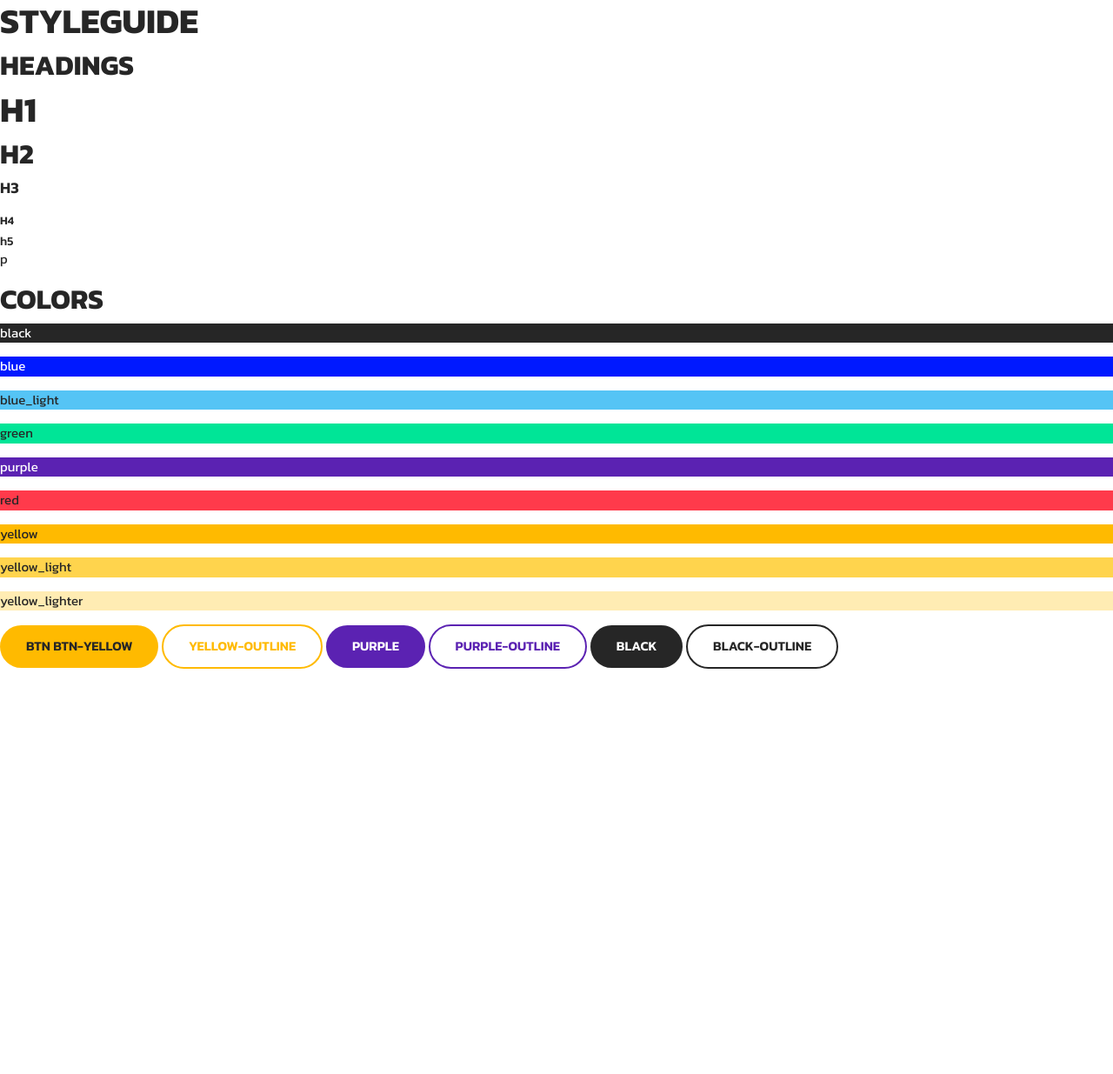
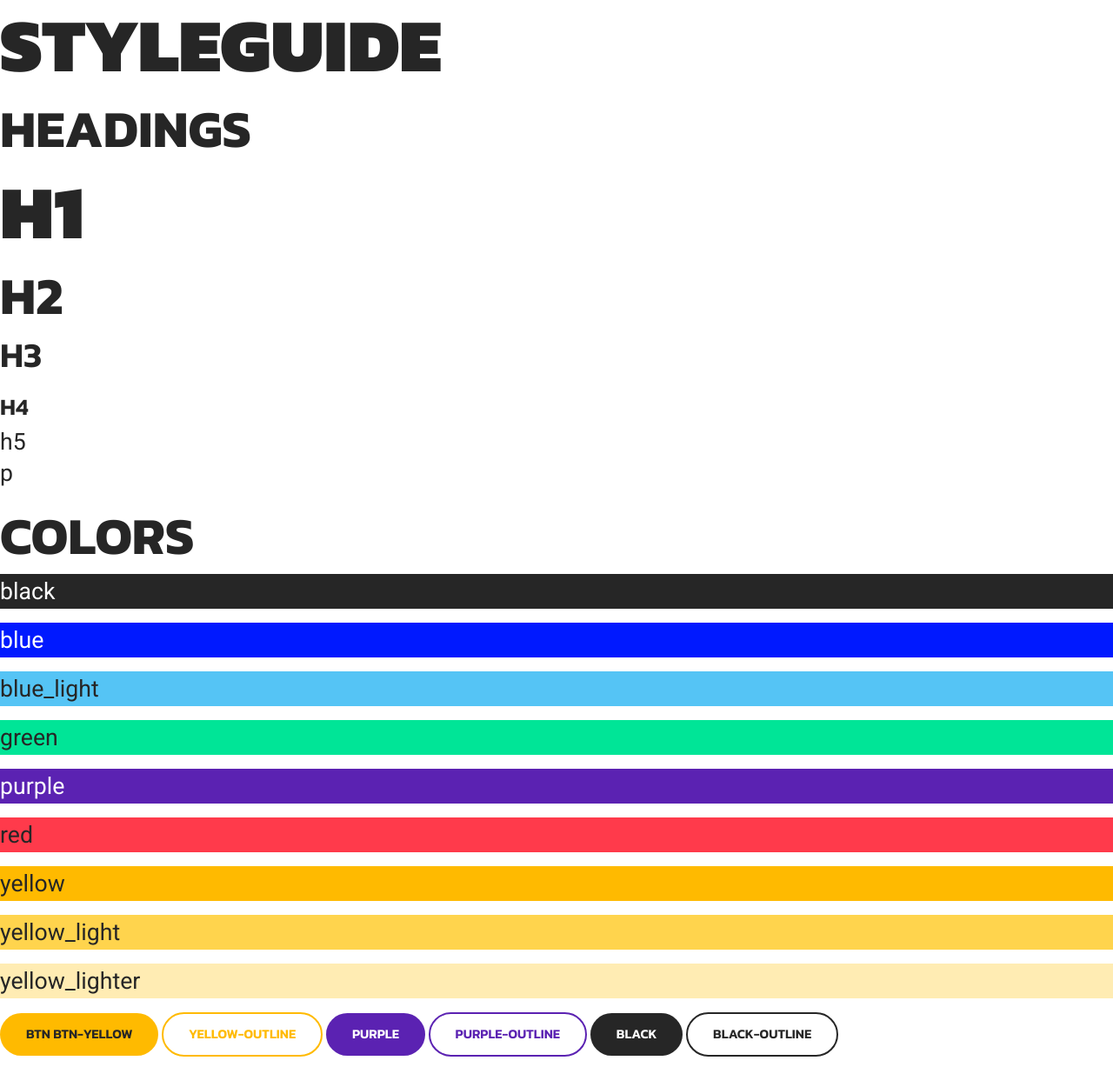
Before and after one commit to fablabbcn/smartcitizen-landing, a Jekyll site: the page styleguide.html, which Jekyll copies as it is, in a window 1280 px wide. Shown: the whole page at 87% size. Built offline with Jekyll 4.4.1, drawn with Linux system fonts in a browser that asks for light colours; before the commit the page ends 900 px from its top, so only the background shows below that.

Commit message:
Update styleguide fonts

```diff
--- a/css/local.scss
+++ b/css/local.scss
@@ -28,7 +28,8 @@ body{
 
 h1{
   text-transform: uppercase;
-  font-weight: 700;
+  font-weight: 900;
+  font-size:65pt;
 }
 @media (max-width: 576px){
   h1{
@@ -36,26 +37,29 @@ h1{
   }
 }
 h2{
+  font-size:45pt;
   text-transform: uppercase;
   font-weight: 700;
 }
 h3{
   margin-bottom: 20px;
-  font-size:18px;
+  font-size:30pt;
   text-transform: uppercase;
   font-weight: 600;
 }
 h4{
-  font-size:13px;
+  font-size:20pt;
   text-transform: uppercase;
   font-weight: 600;
 }
 h5{
-  font-size:14px;
+  font-family: 'Roboto';
+  font-size:20pt;
   margin: 0;
 }
 p{
-  font-size:15px;
+  font-family: 'Roboto';
+  font-size:20pt;
 }
 
 .bg-black{
```
